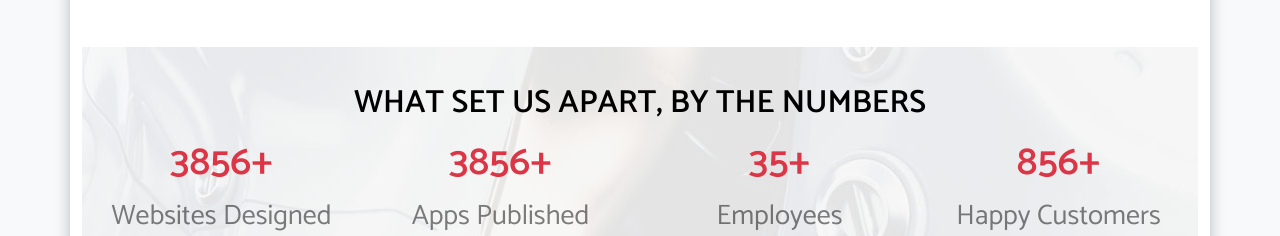
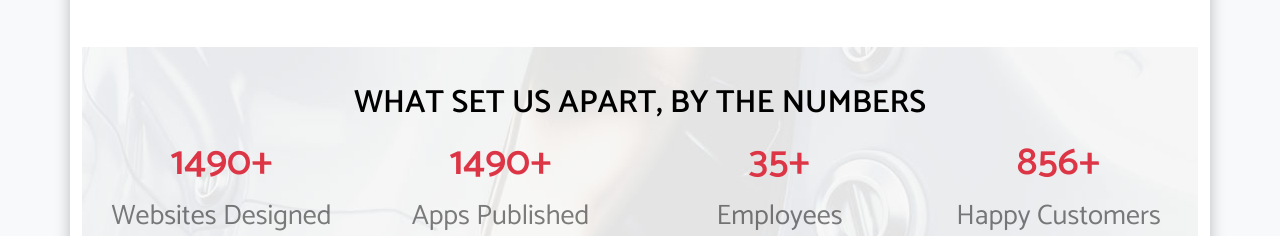
Before and after one commit to Akshaybaisware/CodeCrazeSoftware, a React app: page /ourexpertise in a window 1280 px wide. Shown: the part 1240-1476 px from the top of the page. Built offline with nearby package versions, Linux system fonts and the light colour scheme; the HTML template or start-up script is replaced by a standard one.

Commit message:
complete the code by adding and fixing the bugs

```diff
--- a/package.json
+++ b/package.json
@@ -22,7 +22,7 @@
     "react-bootstrap": "^2.10.3",
     "react-dom": "^18.2.0",
     "react-icons": "^5.2.1",
-    "react-router-dom": "^6.24.0",
+    "react-router-dom": "^6.25.0",
     "react-scroll": "^1.9.0"
   },
   "devDependencies": {
--- a/src/App.jsx
+++ b/src/App.jsx
@@ -1,4 +1,3 @@
-
 import React from "react";
 import {
   createBrowserRouter,
--- /dev/null
+++ b/src/Components/AboutUs/Counter.jsx
@@ -0,0 +1,30 @@
+import React, { useEffect, useState } from 'react';
+
+const Counter = ({ target }) => {
+  const [count, setCount] = useState(0);
+
+  useEffect(() => {
+    let start = 0;
+    const end = parseInt(target);
+    if (start === end) return;
+
+    let totalMilSecDur = 1; // Duration of the counting animation in milliseconds
+    let incrementTime = (totalMilSecDur / end);
+
+    let timer = setInterval(() => {
+      start += 1;
+      setCount(start);
+      if (start === end) clearInterval(timer);
+    }, incrementTime);
+
+    return () => clearInterval(timer);
+  }, [target]);
+
+  return (
+    <h4 className="fs-1 text-danger fw-bold">
+      {count}+
+    </h4>
+  );
+};
+
+export default Counter;
--- a/src/Components/AboutUs/OurExpertise.jsx
+++ b/src/Components/AboutUs/OurExpertise.jsx
@@ -1,7 +1,8 @@
 import React from 'react';
 import './OurExpertise.css';
 import { Container } from 'react-bootstrap';
-import SoftwareDeveloper from '../../Images/SoftwareDeveloper.webp'
+import SoftwareDeveloper from '../../Images/SoftwareDeveloper.webp';
+import Counter from './Counter'; // Import the Counter component
 
 const OurExpertise = () => {
   return (
@@ -113,23 +114,22 @@ const OurExpertise = () => {
         <footer className="row text-center bg-light py-4 OurExpertise-custom-footer">
           <p className='fs-2 my-2 text-black fw-bold'>WHAT SET US APART, BY THE NUMBERS</p>
           <div className="col-lg-3 col-md-6 col-sm-12 my-1">
-    <h4 className="fs-1 text-danger fw-bold">3856+</h4>
+            <Counter target="3856" />
             <p className="fs-3 text-black-50">Websites Designed and Developed</p>
           </div>
           <div className="col-lg-3 col-md-6 col-sm-12 my-1">
-    <h4 className="fs-1 text-danger fw-bold">3856+</h4>
+            <Counter target="3856" />
             <p className="fs-3 text-black-50">Apps Published</p>
           </div>
           <div className="col-lg-3 col-md-6 col-sm-12 my-1">
-    <h4 className="fs-1 text-danger fw-bold">35+</h4>
+            <Counter target="35" />
             <p className="fs-3 text-black-50">Employees</p>
           </div>
           <div className="col-lg-3 col-md-6 col-sm-12 my-1">
-    <h4 className="fs-1 text-danger fw-bold">856+</h4>
+            <Counter target="856" />
             <p className="fs-3 text-black-50">Happy Customers</p>
           </div>
         </footer>
-
       </div>
     </div>
   );
```
Also changed, not shown: 1 other file (tests, documents, lock files or other folders). Lines whose indentation alone changed are shown as unchanged.
